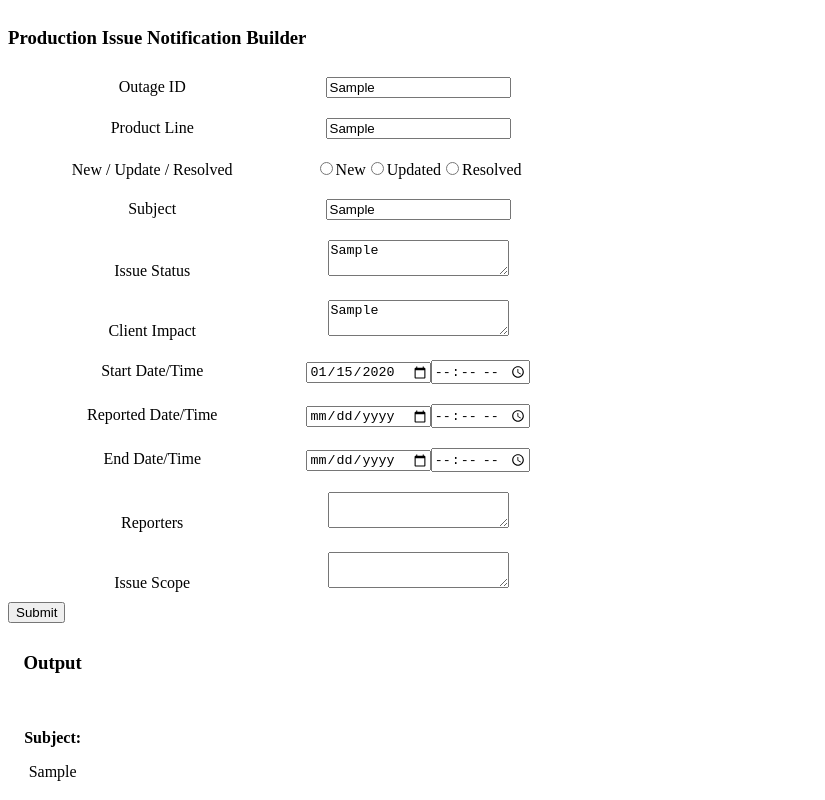
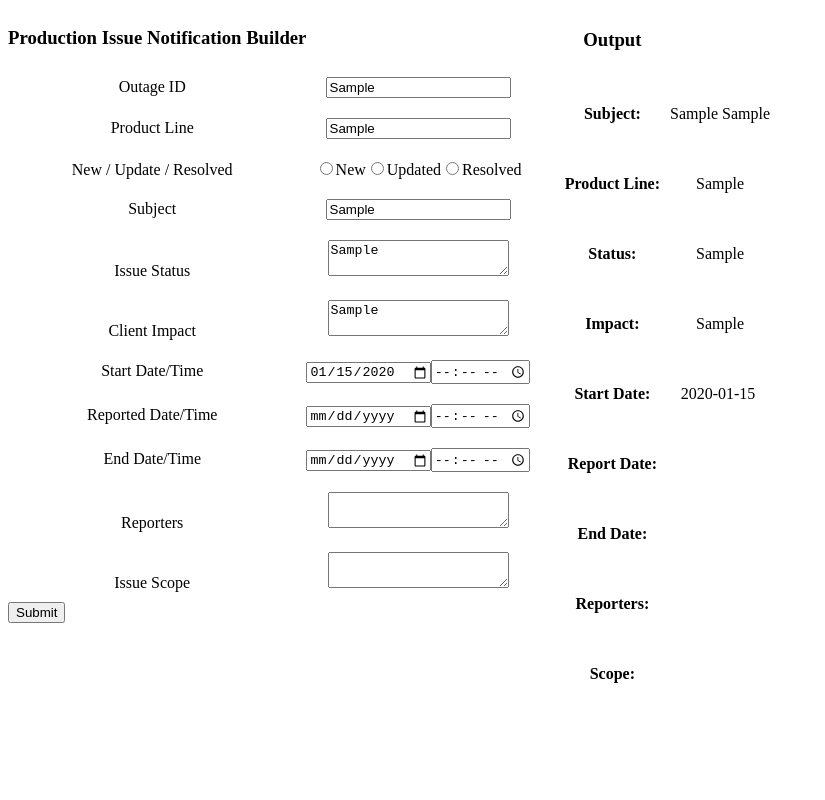
Before and after one commit to sflaggjr/pin_builder, a plain HTML site: page index.html in a window 1280 px wide. Both pictures are taken after typing "Sample", "Sample", "Sample", "Sample", "Sample", "2020-01-15" into the empty fields and a click on the button "Submit". Shown: the top 800 px of the page, without its empty margins (0-825 px from the left). Drawn offline with Linux system fonts and the light colour scheme.

Commit message:
commit 8
CSS now aligns text properly. All fields now map to the proper output
field.

```diff
--- a/index.css
+++ b/index.css
@@ -1,10 +1,12 @@
 .divTable {
   display: table;
 }
+
 .divRow {
   display: table-row;
   text-align: center;
 }
+
 .divCell {
   display: table-cell;
   text-align: center;
@@ -13,14 +15,20 @@
   padding-top: 10px;
   padding-bottom: 10px;
 }
+
 textarea {
   max_width: 500px;
   max_height: 300px;
 }
-text {
 
-}
-
-.static{
+.staticText{
   font-weight: bold;
 }
+#divOutput{
+  position: fixed;
+  top: 0px;
+  right: 500px;
+}
+.output{
+  display:inline;
+}
--- a/index.html
+++ b/index.html
@@ -61,28 +61,40 @@
           <div class='divCell'><h3>Output</h3></div>
         </div>
         <div class='divRow'>
-          <div class='divCell'><p class='static'>Subject: </p><p class='output'id='outputSubject'></p></div>
+          <div class='divCell'><p class='staticText'>Subject: </p></div>
+          <div class='divCell'><p class='output' id='outputOutageID'></p>&nbsp;<p class='output'id='outputSubject'></p></div>
         </div>
         <div class='divRow'>
-          <div class='divCell'><p class='static'>Status: </p><p class='output' id='outputStatus'></p></div>
+          <div class='divCell'><p class='staticText'>Product Line: </p></div>
+          <div class='divCell'><p class='output' id='outputProduct'></p></div>
         </div>
         <div class='divRow'>
-          <div class='divCell'><p class='static'>Impact: </p><p class='output' id='outputImpact'></p></div>
+          <div class='divCell'><p class='staticText'>Status: </p></div>
+          <div class='divCell'><p class='output' id='outputStatus'></p></div>
         </div>
         <div class='divRow'>
-          <div class='divCell'><p class='static'>Start Date: </p><p class='output' id='outputStartTime'></p></div>
+          <div class='divCell'><p class='staticText'>Impact: </p></div>
+          <div class='divCell'><p class='output' id='outputImpact'></p></div>
         </div>
         <div class='divRow'>
-          <div class='divCell'><p class='static'>Report Date: </p><p class='output' id='outputReportTime'></p></div>
+          <div class='divCell'><p class='staticText'>Start Date: </p></div>
+          <div class='divCell'><p class='output' id='outputStartDate'></p>&nbsp;<p class='output' id='outputStartTime'></p></div>
         </div>
         <div class='divRow'>
-          <div class='divCell'><p class='static'>End Date: </p><p class='output' id='outputEndTime'></p></div>
+          <div class='divCell'><p class='staticText'>Report Date: </p></div>
+          <div class='divCell'><p class='output' id='outputReportDate'></p>&nbsp;<p class='output' id='outputReportTime'></p></div>
         </div>
         <div class='divRow'>
-          <div class='divCell'><p class='static'>Reporters: </p><p class='output' id='outputReporters'></p></div>
+          <div class='divCell'><p class='staticText'>End Date: </p></div>
+          <div class='divCell'><p class='output' id='outputEndTime'></p>&nbsp;<p class='output' id='outputEndTime'></p></div>
         </div>
         <div class='divRow'>
-          <div class='divCell'><p class='static'>Scope: </p><p class='output' id='outputScope'></p></div>
+          <div class='divCell'><p class='staticText'>Reporters: </p></div>
+          <div class='divCell'><p class='output' id='outputReporters'></p></div>
+        </div>
+        <div class='divRow'>
+          <div class='divCell'><p class='staticText'>Scope: </p><p class='output' id='outputScope'></p></div>
+          <div class='divCell'><p class='output' id='outputScope'></p></div>
         </div>
       </div>
   </div>
--- a/index.js
+++ b/index.js
@@ -19,10 +19,16 @@ function getData()
 function outputData(data)
   {
     var arr = [
+       {'outageID': 'outputOutageID'},
+       {'subject': 'outputSubject'},
+       {'product': 'outputProduct'},
        {'status': 'outputStatus'},
-       {'product': 'outputProduct'},
-       {'subject': 'outputSubject'},
        {'impact': 'outputImpact'},
+       {'startDate': 'outputStartDate'},
+       {'startTime': 'outputStartTime'},
+       {'reportDate': 'outputReportDate'},
+       {'reportTime': 'outputReportTime'},
+       {'endDate': 'outputEndDate'},
        {'reporters': 'outputReporters'},
        {'scope': 'outputScope'}
      ];
```
